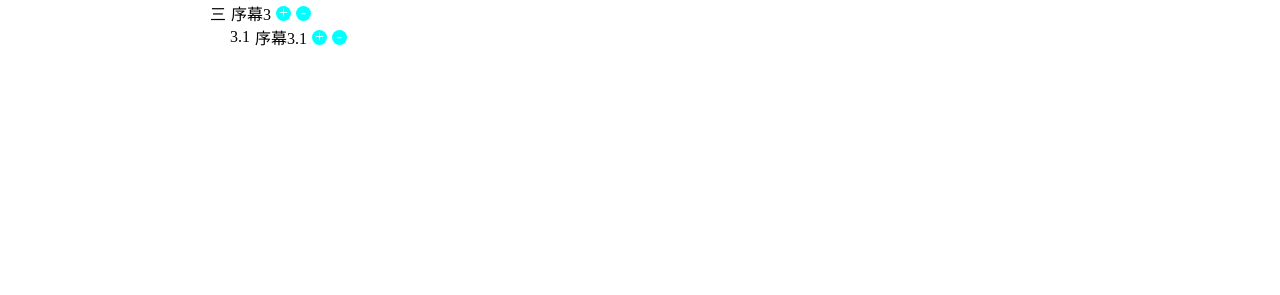
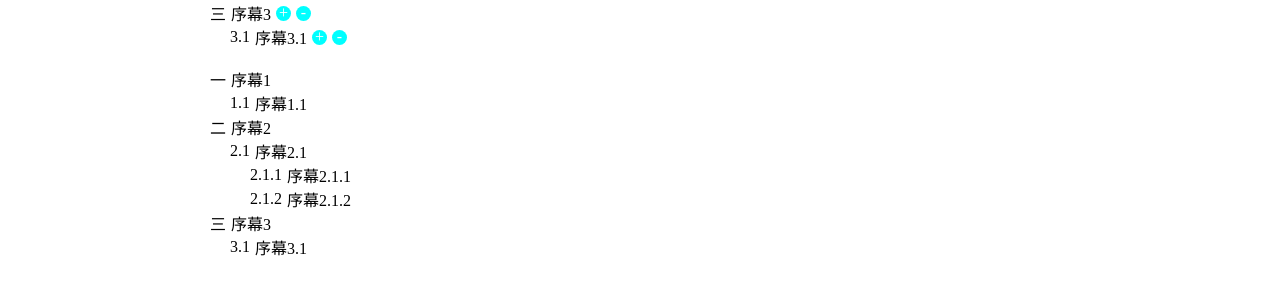
Before and after one commit to IsDyh01/ui-components, a Vue app: page /treesComponents in a window 1280 px wide. Shown: the part 193-488 px from the top of the page. Built offline with nearby package versions, Linux system fonts and the light colour scheme; what css-vars-ponyfill would draw is missing.

Commit message:
feat: 增加动态新增和删除属性

```diff
--- a/src/components/treesComponents/TreesComponents.vue
+++ b/src/components/treesComponents/TreesComponents.vue
@@ -19,13 +19,14 @@
         </div>
         <div class="title">{{ item.title }}</div>
         <!-- 增加 | 删除操作 -->
-        <div class="action">
+        <div class="action" v-if="isDynamic">
           <div class="add" @click="addItem(item)">+</div>
           <div class="delete" @click="deleteItem(item, idx)">-</div>
         </div>
       </div>
       <TreesComponents
         :data="item.children"
+        :is-dynamic="isDynamic"
         v-if="item.children?.length"
       ></TreesComponents>
     </div>
--- a/src/views/treesComponents/TreesComponents.vue
+++ b/src/views/treesComponents/TreesComponents.vue
@@ -1,5 +1,7 @@
 <template>
-  <ui-trees-components :data="data"></ui-trees-components>
+  <ui-trees-components :data="data" :isDynamic="true"></ui-trees-components>
+  <br />
+  <ui-trees-components :data="data" :isDynamic="false"></ui-trees-components>
 </template>
 <script lang="ts" setup>
 import { onMounted, reactive } from "vue";
```
